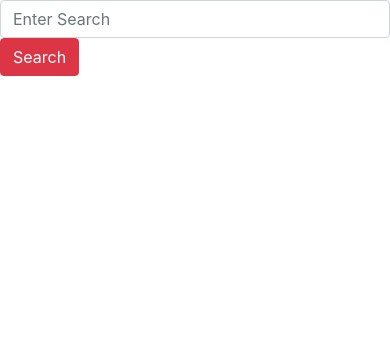
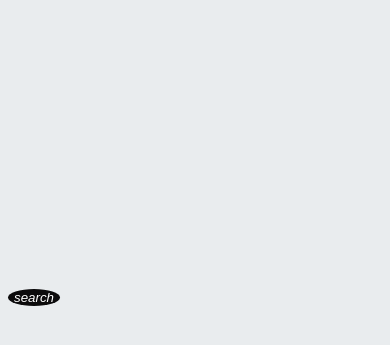
Before and after one commit to srikrishnakaashyap/Text-Based-Search-Engine, a Flask app: page / in a window 390 px wide; the page is wider, and only the part inside the window is pictured. Shown: the top 345 px of that part. Run offline with Flask 2, Linux system fonts and the light colour scheme; some libraries are stand-ins or nearby versions.

Commit message:
Connect UI

```diff
--- a/api/search_api.py
+++ b/api/search_api.py
@@ -11,9 +11,11 @@ search_blueprint = Blueprint('search', __name__, template_folder="templates")
 def home():
     if request.method == 'GET':
 
-        return render_template("search.html")
+        return render_template("search.html", response=None)
     else:
         requestWord = request.form.get('search', None)
+
+        print("REQUESTING FOR", requestWord)
 
         lemmatizedObject = GC.SPACYLEMMATIZER(requestWord)
 
--- a/requirements.txt
+++ b/requirements.txt
@@ -30,7 +30,7 @@ spacy-legacy==3.0.9
 spacy-loggers==1.0.2
 srsly==2.4.3
 thinc==8.0.15
-thinc-apple-ops==0.0.5
+# thinc-apple-ops==0.0.5
 toml==0.10.2
 tqdm==4.64.0
 typer==0.4.1
--- a/services/response_service.py
+++ b/services/response_service.py
@@ -1,4 +1,6 @@
 from constants.global_constants import GC
+from flask import jsonify, make_response
+import json
 
 
 class ResponseService:
--- /dev/null
+++ b/templates/search.css
@@ -0,0 +1,101 @@
+:root {
+	--primary-color: #ffff;
+	--accent-color: #0c0b0c;
+
+	--text-color: #263238;
+	--body-color: #e9ecee;
+	--main-font: 'roboto';
+	--font-bold: 700;
+	--font-regular: 400;
+}
+* { box-sizing: border-box }
+
+body {
+	color: var(--text-color);
+	background-color: var(--body-color);
+	font-family: var(--main-font), Arial;
+	font-weight: var(--font-regular);
+    padding-top: 10em;
+}
+main{
+	display: flex;
+	flex-direction: column;
+	justify-content: center;
+	align-items: center;
+	width: 100vw;
+	height: 100vh;
+}
+h1 { font-weight: var(--font-bold) }
+input,
+button {
+	border: none;
+	background: none;
+	outline: 0;
+}
+button {cursor: pointer}
+.SearchBox-input::placeholder {/* No es un seudoelemento estandar */
+ color:white;
+	opacity: .6;
+}
+/* Chrome, Opera ySafari */
+.SearchBox-input::-webkit-input-placeholder {
+  color: white;
+}
+/* Firefox 19+ */
+.SearchBox-input::-moz-placeholder {
+  color: white;
+}
+/* IE 10+ y Edge */
+.SearchBox-input:-ms-input-placeholder {
+  color: white;
+}
+/* Firefox 18- */
+#formGroupExampleInput:-moz-placeholder {
+  color: white;
+}
+
+
+
+.SearchBox {
+	--height: 4em;
+	display: flex;
+
+	border-radius: var(--height);
+	background-color: var(--primary-color);
+	height: var(--height);
+}
+	.SearchBox:hover .SearchBox-input {
+		padding-left: 10em;
+		padding-right: 1em;
+		width: 240px;
+	}
+	.SearchBox-input {
+		width: 0;
+		font-size: 1.2em;
+		color:#0c0b0c;
+		transition: .45s;
+	}
+	.SearchBox-button {
+		display: flex;
+		border-radius: 50%;
+		width: var(--height);
+		height: var(--height);
+		background-color: var(--accent-color);
+		transition: .3s;
+	}
+	.SearchBox-button:active  {
+		transform: scale(.85);
+	}
+	.SearchBox-icon {
+		margin: auto;
+		color: #fff;
+	}
+    h1{
+        padding-left: 15em;
+    }
+
+@media screen and (min-width: 400px){
+	.SearchBox:hover .SearchBox-input {
+		width: 500px;
+	}
+}
--- a/templates/search.html
+++ b/templates/search.html
@@ -1,30 +1,40 @@
+<html>
 <head>
-    <link href="//maxcdn.bootstrapcdn.com/bootstrap/4.1.1/css/bootstrap.min.css" rel="stylesheet" id="bootstrap-css">
-    <link href="./home.css" rel="stylesheet" id="bootstrap-css">
-    </script>
-    <!-- font awesome -->
-    <link rel="stylesheet" href="https://use.fontawesome.com/releases/v5.8.1/css/all.css"
-        integrity="sha384-50oBUHEmvpQ+1lW4y57PTFmhCaXp0ML5d60M1M7uH2+nqUivzIebhndOJK28anvf" crossorigin="anonymous">
+<link href="search.css" rel="stylesheet">
 </head>
 
-<body>
-    <section class="search-sec">
-        <div class="container">
-            <form action="/" method="post" novalidate="novalidate">
-                <div class="row">
-                    <div class="col-lg-12">
-                        <div class="row">
-                            <div class="col-lg-3 col-md-3 col-sm-12 p-0">
-                                <input type="text" class="form-control search-slt" placeholder="Enter Search">
-                            </div>
+<body onload="fillResponse();">
+	<h1>SEARCH BOX</h1>
+	<div>
+	<form action="/" method="POST">
+		<input name='search' type="text" class="SearchBox-input" placeholder="Type your Word">
 
-                            <div class="col-lg-3 col-md-3 col-sm-12 p-0">
-                                <button type="button" class="btn btn-danger wrn-btn">Search</button>
-                            </div>
-                        </div>
-                    </div>
-                </div>
-            </form>
-        </div>
-    </section>
+			<button class="SearchBox-button" type="submit">
+				<i class="SearchBox-icon  material-icons">search </i>
+
+            </button>
+        </form>
+
+	</div>
+
 </body>
+<script>
+
+	function fillResponse() {
+
+
+		console.log("FILLING PAGE");
+
+		console.log("{{response}}");
+
+		let response = JSON.parse("{{response}}")
+
+		console.log(response)
+	}
+
+
+
+
+
+</script>
+</html>
```
